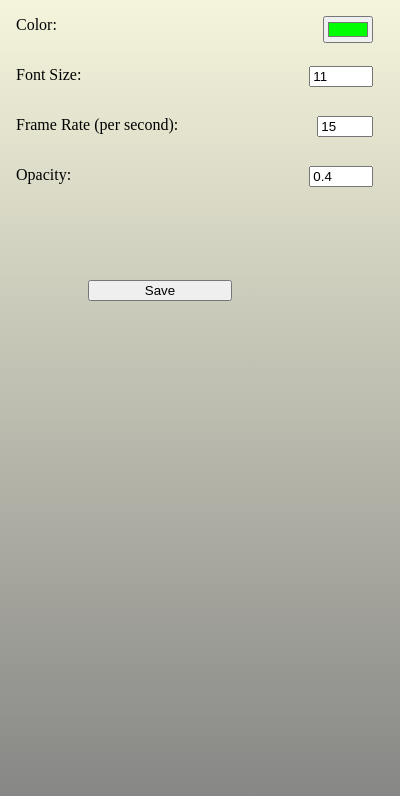
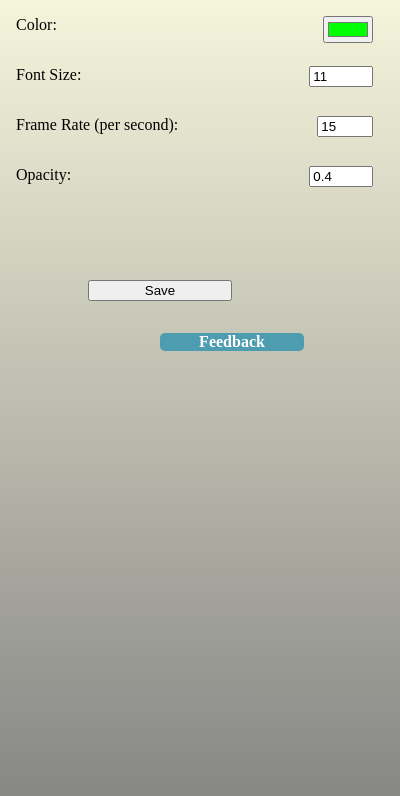
Before and after one commit to suchetkumar/matrix--theme-extension, a browser extension: page popup/popup.html in a window 400 px wide. Drawn offline with Linux system fonts and the light colour scheme.

Commit message:
:sparkles: Add feedback button

```diff
--- a/popup/popup.html
+++ b/popup/popup.html
@@ -31,6 +31,10 @@
             <button id="save" class="button">Save</button>
         </div>
 
+        <div class="row right-container">
+            <a class="btn" href="https://github.com/suchetkumar/matrix-theme-extension/issues" target="_blank">Feedback</a>
+        </div>
+
     </div>
 </body>
 <script src="popup.js"></script>
--- a/popup/style.css
+++ b/popup/style.css
@@ -38,3 +38,19 @@ input {
     justify-content: center;
     align-items: center;
 }
+
+.btn {
+    display: block;
+    background: #4E9CAF;
+    text-align: center;
+    border-radius: 5px;
+    color: white;
+    font-weight: bold;
+    text-decoration: none;
+    width: 50%;
+}
+
+.right-container {
+    display: flex;
+    justify-content: right;
+}
```
